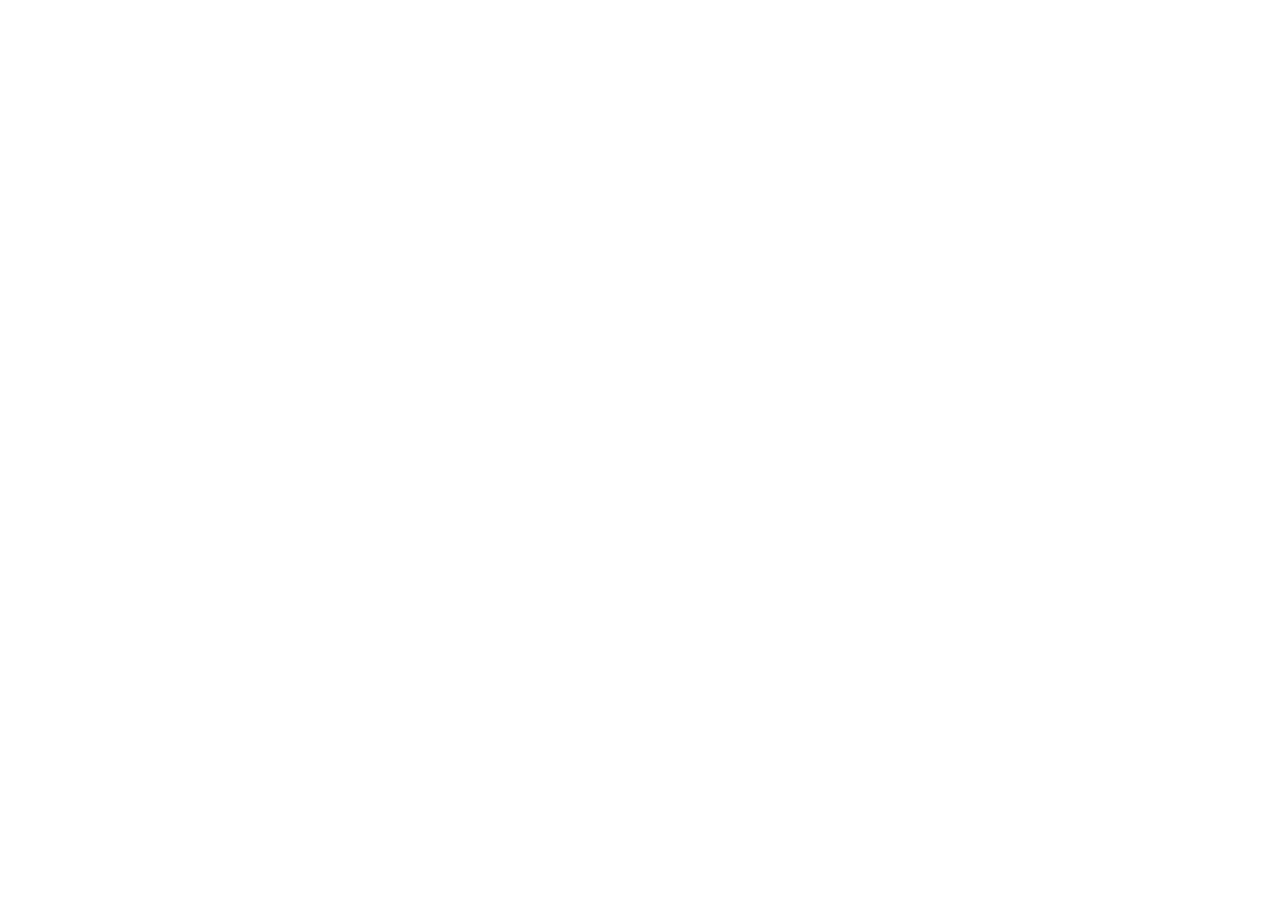
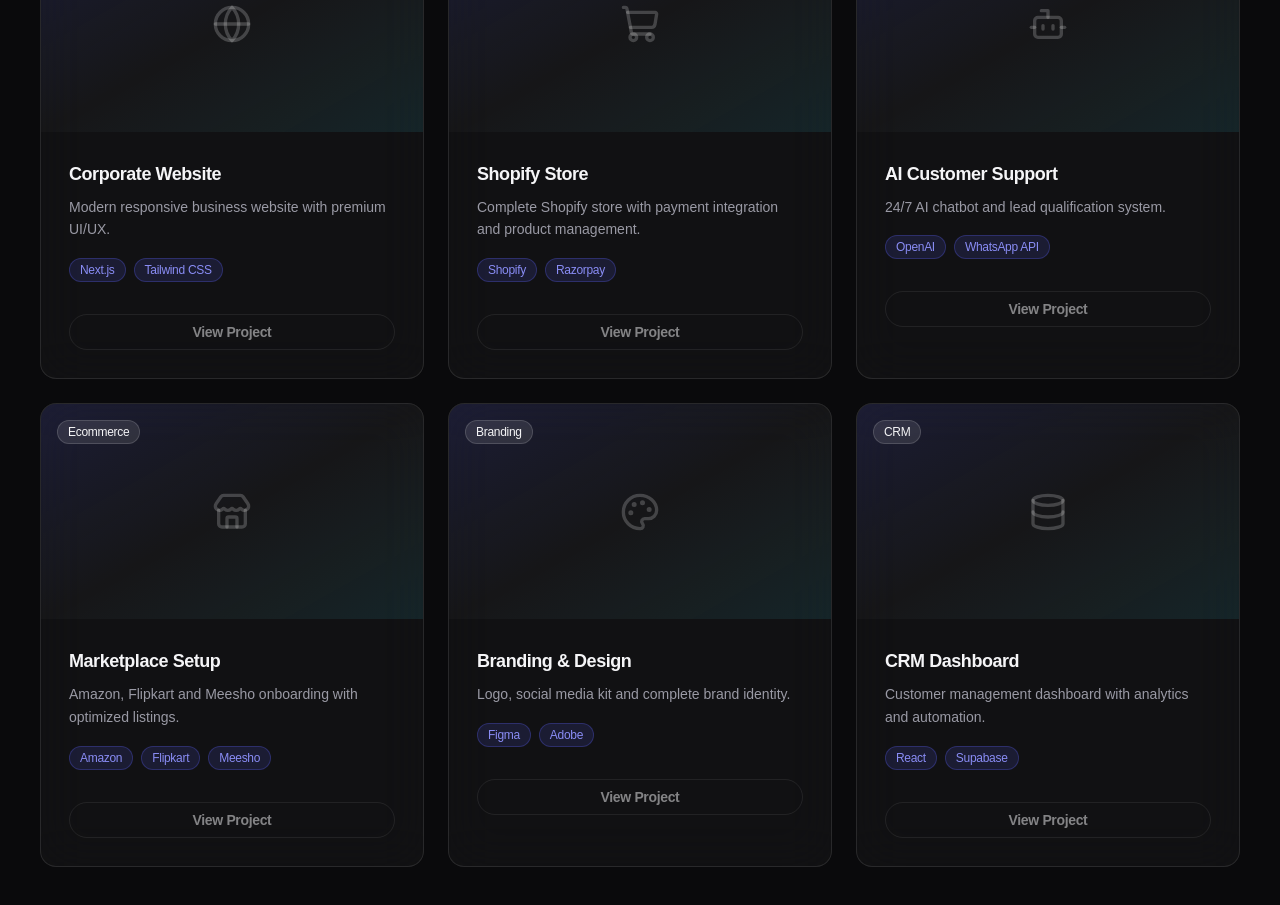
Before and after one commit to anandhanandh665-prog/digi-war, a Next.js app: page / in a window 1280 px wide. Shown: the part 5060-5965 px from the top of the page. Before the commit the page ends 4617 px from the top, so only its background shows below. Built offline with nearby package versions, Linux system fonts and the light colour scheme.

Commit message:
feat: add Why Digi War section and reusable UI components

```diff
--- a/app/page.tsx
+++ b/app/page.tsx
@@ -3,7 +3,7 @@ import Hero from "@/components/home/Hero";
 import Services from "@/components/home/Services";
 import WhyDigiWar from "@/components/home/WhyDigiWar";
 import Process from "@/components/home/Process";
-
+import Portfolio from "@/components/home/Portfolio";
 export default function Home() {
   return (
     <>
@@ -13,6 +13,7 @@ export default function Home() {
         <Services />
         <WhyDigiWar />
         <Process />
+        <Portfolio />
       </main>
     </>
   );
--- a/components/Home/Portfolio.tsx
+++ b/components/Home/Portfolio.tsx
@@ -0,0 +1,174 @@
+"use client";
+
+import { motion } from "framer-motion";
+import {
+  Globe,
+  ShoppingCart,
+  Bot,
+  Store,
+  Palette,
+  Database,
+  type LucideIcon,
+} from "lucide-react";
+
+import Container from "@/components/ui/Container";
+import SectionHeading from "@/components/ui/SectionHeading";
+import Card from "@/components/ui/Card";
+import Badge from "@/components/ui/Badge";
+import Button from "@/components/ui/Button";
+
+interface Project {
+  title: string;
+  category: string;
+  description: string;
+  tech: string[];
+  icon: LucideIcon;
+}
+
+const PROJECTS: Project[] = [
+  {
+    title: "Corporate Website",
+    category: "Website Development",
+    description: "Modern responsive business website with premium UI/UX.",
+    tech: ["Next.js", "Tailwind CSS"],
+    icon: Globe,
+  },
+  {
+    title: "Shopify Store",
+    category: "Ecommerce",
+    description:
+      "Complete Shopify store with payment integration and product management.",
+    tech: ["Shopify", "Razorpay"],
+    icon: ShoppingCart,
+  },
+  {
+    title: "AI Customer Support",
+    category: "AI Automation",
+    description: "24/7 AI chatbot and lead qualification system.",
+    tech: ["OpenAI", "WhatsApp API"],
+    icon: Bot,
+  },
+  {
+    title: "Marketplace Setup",
+    category: "Ecommerce",
+    description:
+      "Amazon, Flipkart and Meesho onboarding with optimized listings.",
+    tech: ["Amazon", "Flipkart", "Meesho"],
+    icon: Store,
+  },
+  {
+    title: "Branding & Design",
+    category: "Branding",
+    description: "Logo, social media kit and complete brand identity.",
+    tech: ["Figma", "Adobe"],
+    icon: Palette,
+  },
+  {
+    title: "CRM Dashboard",
+    category: "CRM",
+    description:
+      "Customer management dashboard with analytics and automation.",
+    tech: ["React", "Supabase"],
+    icon: Database,
+  },
+];
+
+const containerVariants = {
+  hidden: {},
+  visible: {
+    transition: { staggerChildren: 0.1, delayChildren: 0.05 },
+  },
+};
+
+const cardVariants = {
+  hidden: { opacity: 0, y: 20 },
+  visible: {
+    opacity: 1,
+    y: 0,
+    transition: { duration: 0.5, ease: [0.16, 1, 0.3, 1] },
+  },
+};
+
+export default function Portfolio() {
+  return (
+    <section
+      id="portfolio"
+      aria-labelledby="portfolio-heading"
+      className="bg-[#0A0A0C] py-24 lg:py-32"
+    >
+      <SectionHeading
+        badge="Our Portfolio"
+        title="Projects That Build Brands."
+        subtitle="From websites to AI automation, explore the digital solutions we've crafted for startups, D2C brands, and growing businesses."
+        align="center"
+      />
+
+      <Container className="mt-16">
+        <motion.ul
+          variants={containerVariants}
+          initial="hidden"
+          whileInView="visible"
+          viewport={{ once: true, amount: 0.1 }}
+          className="grid grid-cols-1 gap-6 sm:grid-cols-2 lg:grid-cols-3"
+        >
+          {PROJECTS.map(({ title, category, description, tech, icon: Icon }) => (
+            <motion.li key={title} variants={cardVariants} className="h-full">
+              <Card
+                hover
+                glass
+                className="flex h-full flex-col overflow-hidden"
+              >
+                {/* Placeholder image area */}
+                <div className="relative flex aspect-video items-center justify-center bg-gradient-to-br from-[#5B5FEF]/15 via-white/[0.02] to-[#3DD9EB]/10">
+                  <Icon
+                    className="h-10 w-10 text-white/20 transition-transform duration-300 group-hover:scale-105"
+                    aria-hidden="true"
+                  />
+                  <Badge
+                    variant="secondary"
+                    size="sm"
+                    className="absolute left-4 top-4"
+                  >
+                    {category}
+                  </Badge>
+                </div>
+
+                {/* Content */}
+                <div className="flex flex-1 flex-col p-6 sm:p-7">
+                  <h3 className="text-lg font-semibold tracking-tight text-[#F5F5F7]">
+                    {title}
+                  </h3>
+                  <p className="mt-2 text-sm leading-relaxed text-[#9A9AA5]">
+                    {description}
+                  </p>
+
+                  <ul className="mt-4 flex flex-wrap gap-2" aria-label="Technologies used">
+                    {tech.map((item) => (
+                      <li key={item}>
+                        <Badge variant="primary" size="sm">
+                          {item}
+                        </Badge>
+                      </li>
+                    ))}
+                  </ul>
+
+                  <div className="mt-6 pt-2">
+                    <Button
+                      variant="outline"
+                      size="sm"
+                      disabled
+                      className="w-full"
+                      aria-label={`View Project: ${title} (coming soon)`}
+                    >
+                      View Project
+                    </Button>
+                  </div>
+                </div>
+              </Card>
+            </motion.li>
+          ))}
+        </motion.ul>
+      </Container>
+    </section>
+  );
+}
```
